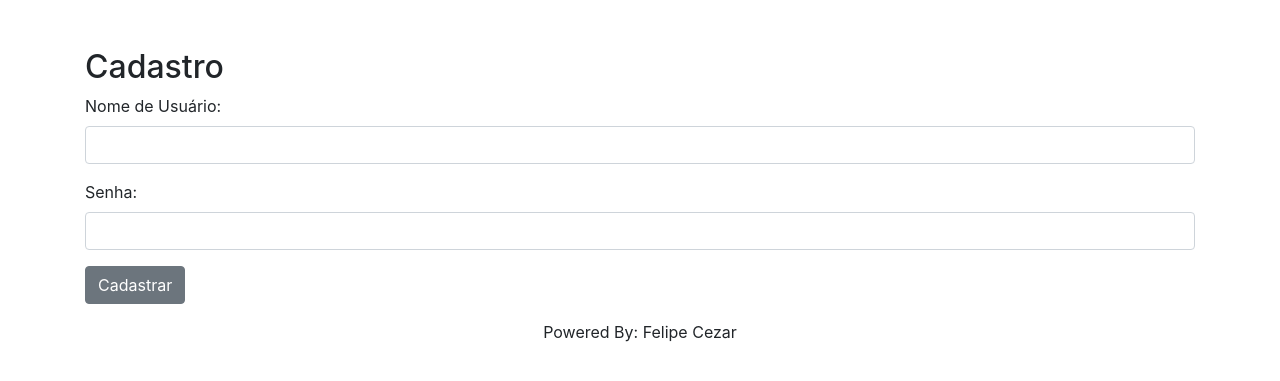
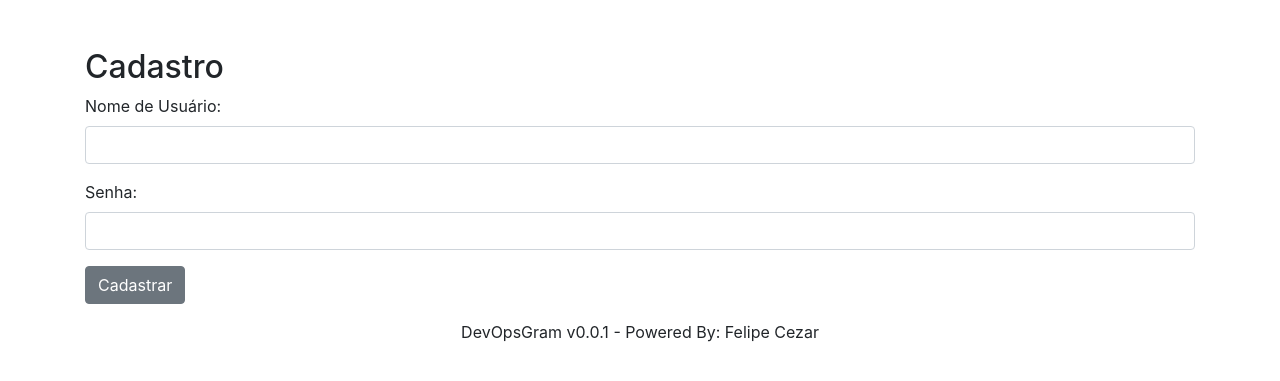
Before and after one commit to felipecezaar/DevOpsGram-GitOps, a Flask app: page /signup in a window 1280 px wide. Shown: the top 381 px of the page. Run offline with Flask 3, Linux system fonts and the light colour scheme; some libraries are stand-ins or nearby versions.

Commit message:
Update files for version 0.0.1 (#6)

```diff
--- a/apps/base/deployment.yaml
+++ b/apps/base/deployment.yaml
@@ -16,4 +16,4 @@ spec:
       - name: devopsgram-gitops
         image: felipeacezar/devopsgram-gitops:latest
         ports:
-        - containerPort: 5000
+        - containerPort: 5005
--- a/templates/index.html
+++ b/templates/index.html
@@ -32,7 +32,7 @@
 
     <footer class="text-center">
         <div class="text-center p-3">
-            Powered By: Felipe Cezar
+            DevOpsGram v0.0.1 - Powered By: Felipe Cezar
         </div>
     </footer>
 </body>
--- a/templates/login.html
+++ b/templates/login.html
@@ -35,7 +35,7 @@
 
     <footer class="text-center">
         <div class="text-center p-3">
-            Powered By: Felipe Cezar
+            DevOpsGram v0.0.1 - Powered By: Felipe Cezar
         </div>
     </footer>
 </body>
--- a/templates/signup.html
+++ b/templates/signup.html
@@ -31,7 +31,7 @@
 
     <footer class="text-center">
         <div class="text-center p-3">
-            Powered By: Felipe Cezar
+            DevOpsGram v0.0.1 - Powered By: Felipe Cezar
         </div>
     </footer>
 </body>
```
